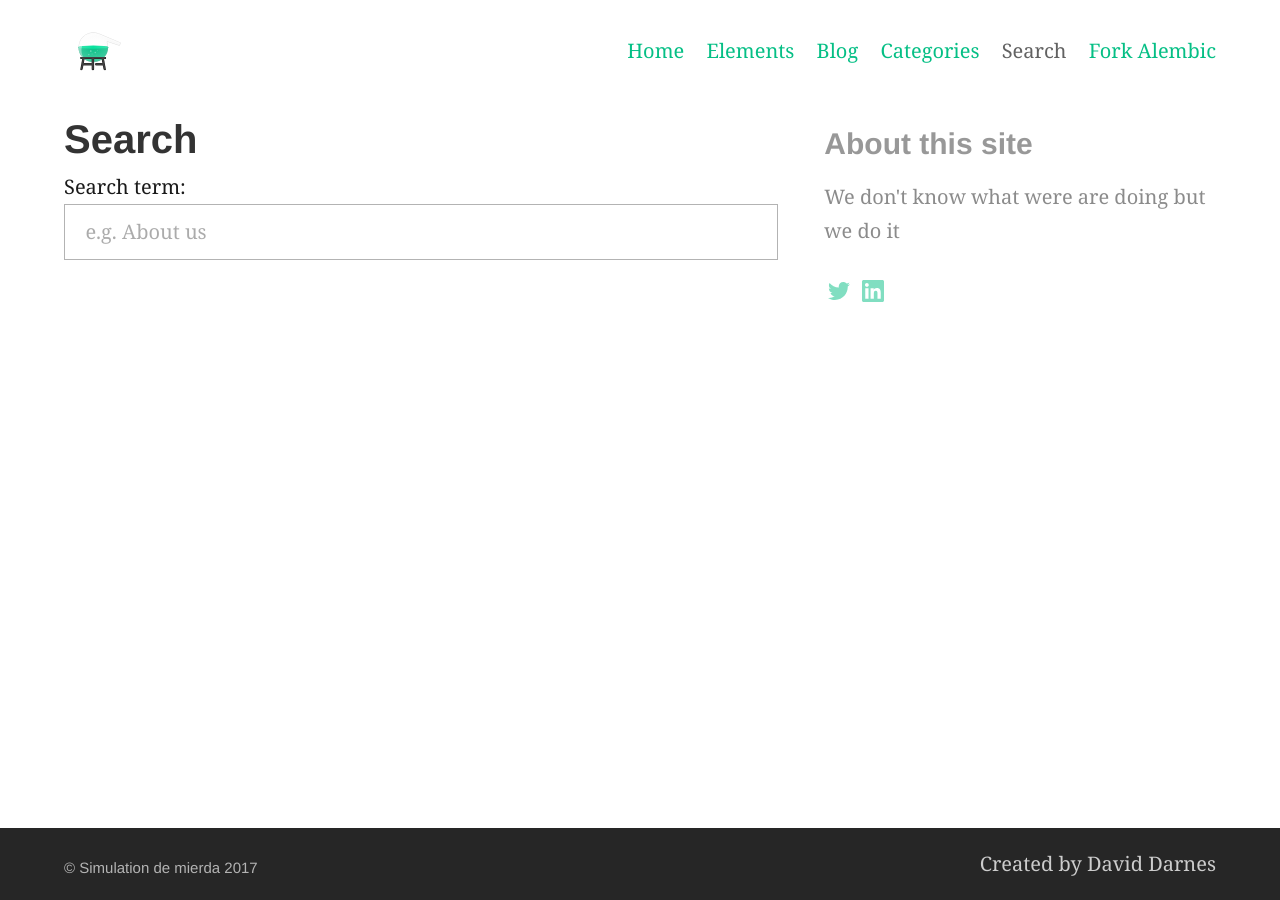
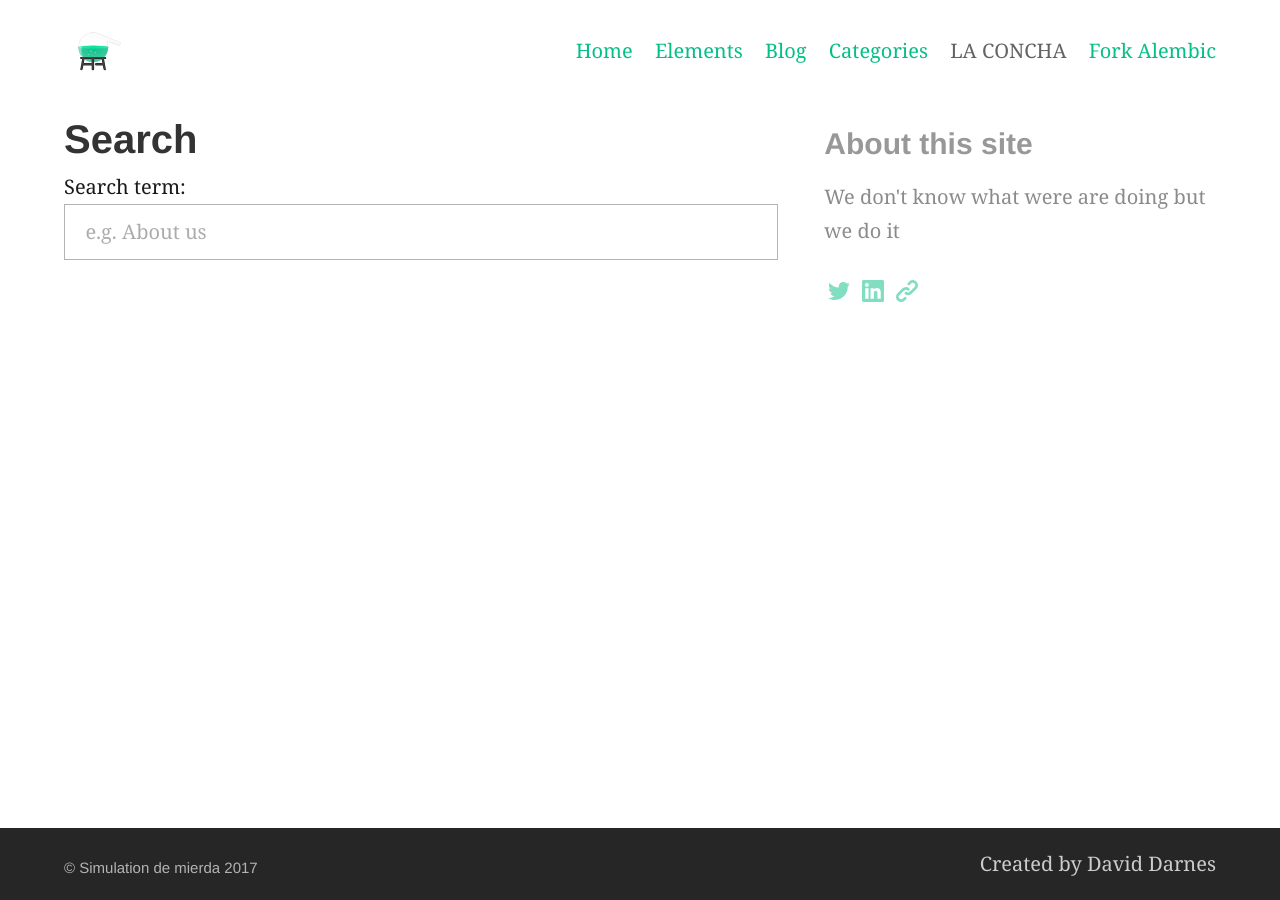
Before and after one commit to GG1991/nfpe, a Jekyll site: the page built from search.md, in a window 1280 px wide. Built offline with Jekyll 4.4.1, drawn with Linux system fonts in a browser that asks for light colours.

```diff
--- a/_config.yml
+++ b/_config.yml
@@ -92,7 +92,7 @@ navigation_header:
   Elements: /elements/
   Blog: /blog/
   Categories: /categories/
-  Search: /search/
+  LA CONCHA: /search/
   Fork Alembic: https://github.com/daviddarnes/alembic
 
 navigation_footer:
@@ -103,7 +103,7 @@ social_links:
   LinkedIn: https://www.linkedin.com/in/daviddarnes
   #Google+: https://plus.google.com/+DavidDarnes
   #GitHub: https://github.com/daviddarnes
-  #link: https://darn.es
+  link: https://bsc.es
 
 sharing_links:
   Twitter: "#1DA1F2"
```
